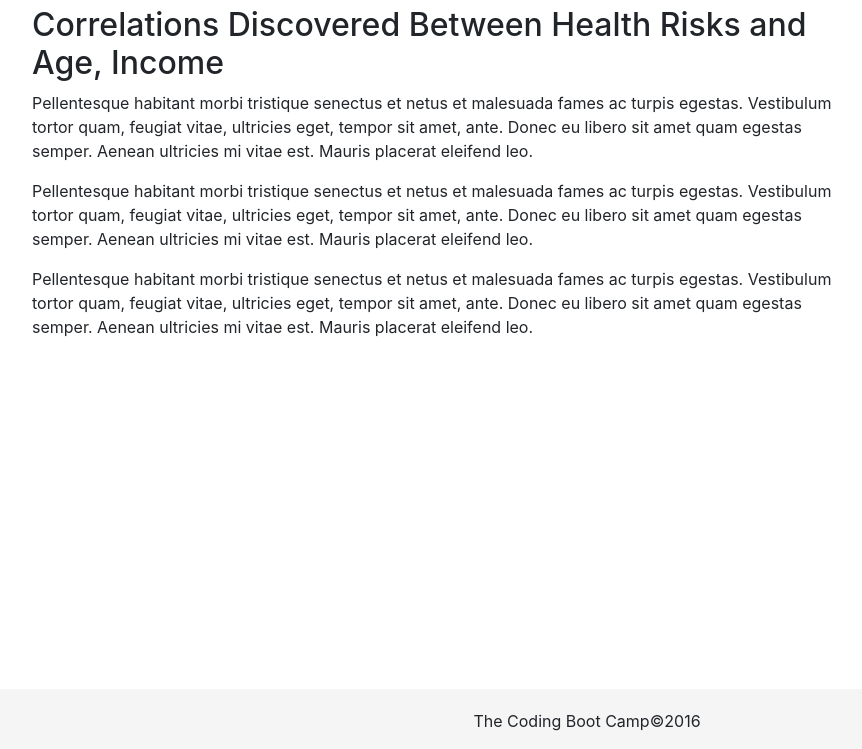
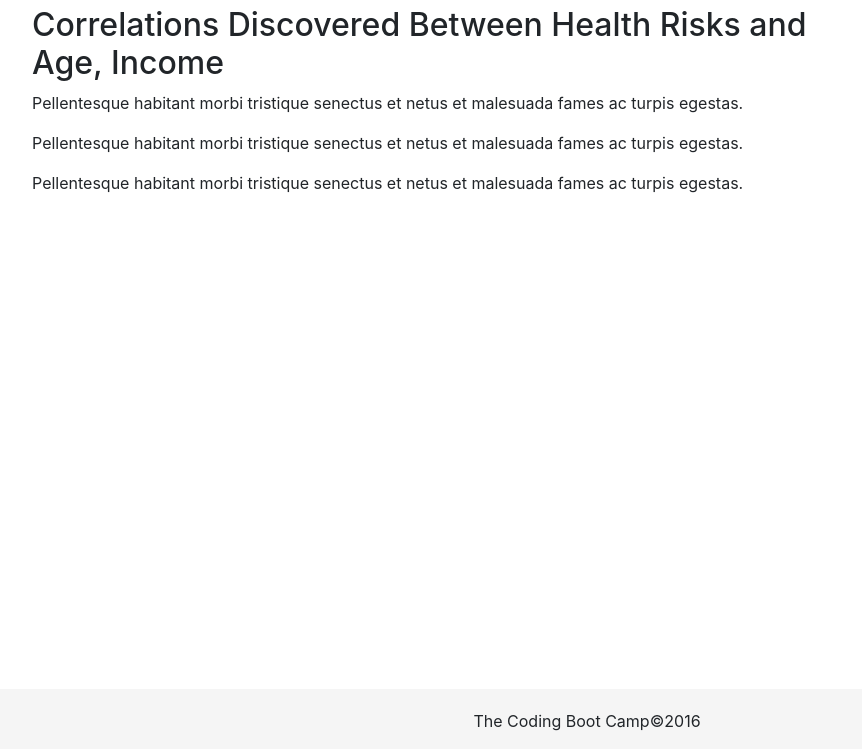
Before and after one commit to Davis1776/2020-03-D3-Challenge, a plain HTML site: page D3_data_journalism/index.html in a window 1280 px wide. Shown: the part 51-800 px from the top of the page, without its empty margins (53-915 px from the left). Drawn offline with nearby package versions, Linux system fonts and the light colour scheme.

Commit message:
MRD: update index.html

```diff
--- a/D3_data_journalism/index.html
+++ b/D3_data_journalism/index.html
@@ -28,17 +28,11 @@
       <div class="col-xs-12  col-md-9">
         <div class="article">
           <h2>Correlations Discovered Between Health Risks and Age, Income</h2>
-          <p>Pellentesque habitant morbi tristique senectus et netus et malesuada fames ac turpis egestas. Vestibulum tortor
-            quam, feugiat vitae, ultricies eget, tempor sit amet, ante. Donec eu libero sit amet quam egestas semper. Aenean
-            ultricies mi vitae est. Mauris placerat eleifend leo.</p>
+          <p>Pellentesque habitant morbi tristique senectus et netus et malesuada fames ac turpis egestas.</p>
 
-          <p>Pellentesque habitant morbi tristique senectus et netus et malesuada fames ac turpis egestas. Vestibulum tortor
-            quam, feugiat vitae, ultricies eget, tempor sit amet, ante. Donec eu libero sit amet quam egestas semper. Aenean
-            ultricies mi vitae est. Mauris placerat eleifend leo.</p>
+          <p>Pellentesque habitant morbi tristique senectus et netus et malesuada fames ac turpis egestas.</p>
 
-          <p>Pellentesque habitant morbi tristique senectus et netus et malesuada fames ac turpis egestas. Vestibulum tortor
-            quam, feugiat vitae, ultricies eget, tempor sit amet, ante. Donec eu libero sit amet quam egestas semper. Aenean
-            ultricies mi vitae est. Mauris placerat eleifend leo.</p>
+          <p>Pellentesque habitant morbi tristique senectus et netus et malesuada fames ac turpis egestas.</p>
         </div>
       </div>
     </div>
```
